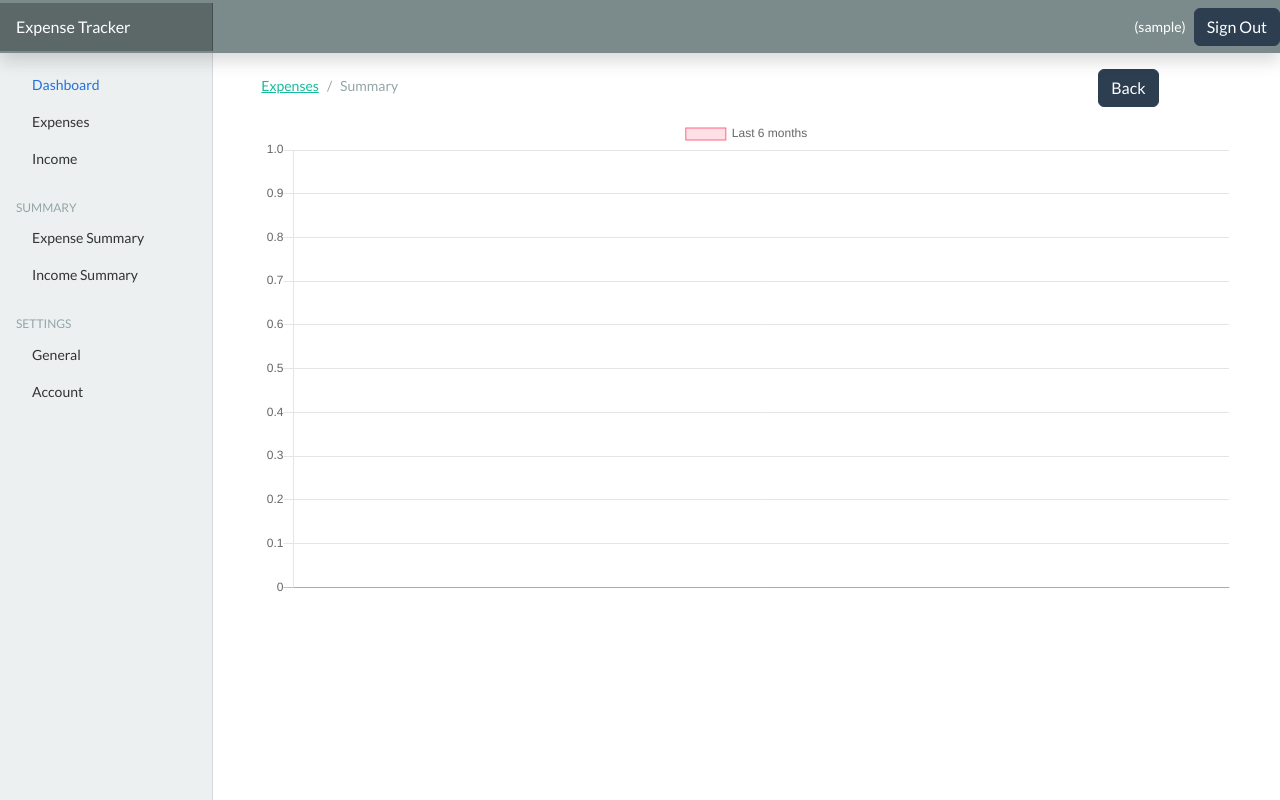
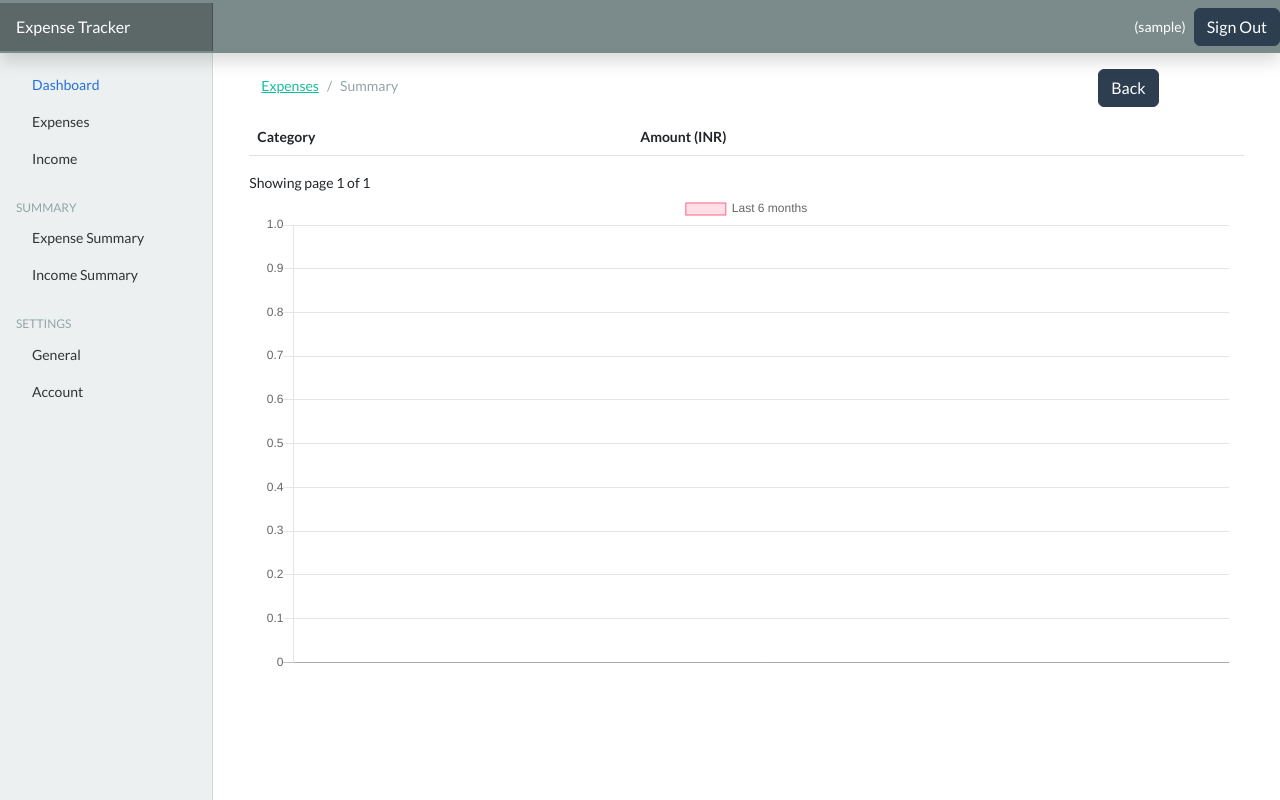
Before and after one commit to dixitpriyanshu/expensetracker, a Django app: page /stats in a window 1280 px wide. Run offline with Django 4.2, Linux system fonts and the light colour scheme; the visitor is signed in with stand-in values (Sample User, id 1); data comes from the database, SQL or seed files in the repository; data that the repository does not hold is empty; some libraries are stand-ins or nearby versions.

Commit message:
Triggers added --  On adding expense auto update total expenses

```diff
--- a/authentication/urls.py
+++ b/authentication/urls.py
@@ -10,6 +10,6 @@
     path('validate-username', csrf_exempt(UsernameValidationView.as_view()), name='validate-username'),
     path('validate-email', csrf_exempt(EmailValidationView.as_view()), name='validate-email'),
     path('activate/<uid>/<token>', VerifivationView.as_view(), name='activate'),
-    path('/request-reset-link', RequestPasswordResetEmail.as_view(), name='request-password'),
-    path('/set-new-password/<uid>/<token>', CompletePasswordReset.as_view(), name='reset-user-password'),
+    path('request-reset-link', RequestPasswordResetEmail.as_view(), name='request-password'),
+    path('set-new-password/<uid>/<token>', CompletePasswordReset.as_view(), name='reset-user-password'),
 ]
--- a/authentication/views.py
+++ b/authentication/views.py
@@ -14,9 +14,17 @@
 from django.contrib import auth
 from django.contrib.auth.tokens import PasswordResetTokenGenerator
 import threading
+from django.db.models.signals import post_save
+from django.dispatch import receiver
+from userpreferences.models import UserPreference
+
 
 # Create your views here.
 
+@receiver(post_save, sender=User)
+def create_default_preference(sender, instance, created, **kwargs):
+    if created:
+        UserPreference.objects.create(user=instance, currency ='INR')
 
 class EmailThread(threading.Thread):
 
--- a/expenses/admin.py
+++ b/expenses/admin.py
@@ -1,5 +1,5 @@
 from django.contrib import admin
-from .models import Expense, Category
+from .models import Expense, Category, TotalExpense
 # Register your models here.
 class ExpenseAdmin(admin.ModelAdmin):
     list_display = ('amount', 'description', 'owner', 'category', 'date',)
@@ -10,3 +10,4 @@
 
 admin.site.register(Expense, ExpenseAdmin)
 admin.site.register(Category)
+admin.site.register(TotalExpense)
--- a/expenses/views.py
+++ b/expenses/views.py
@@ -1,14 +1,29 @@
 from django.shortcuts import render, redirect
 from django.contrib import messages
 from django.contrib.auth.decorators import login_required
-from .models import Category, Expense
+from .models import Category, Expense, TotalExpense
 from django.core.paginator import Paginator
 import json
 from django.http import JsonResponse, HttpResponse
 from userpreferences.models import UserPreference
 import datetime
 import csv
+from django.db.models.signals import post_save
+from django.dispatch import receiver
 # Create your views here.
+
+@receiver(post_save, sender=Expense)
+def update_total_expense(sender, instance, **kwargs):
+    category = instance.category
+    amount = int(instance.amount)
+    owner = instance.owner
+    try:
+        total_expense = TotalExpense.objects.get(category=category, owner=owner)
+        current_total = int(total_expense.amount)
+        total_expense.amount = current_total + amount
+        total_expense.save()
+    except TotalExpense.DoesNotExist:
+        TotalExpense.objects.create(category=category, amount=amount, owner=owner)
 
 
 def search_expenses(request):
@@ -132,7 +147,20 @@
     return JsonResponse({'expense_category_data': finalrep}, safe= False)
 
 def stats_view(request):
-    return render(request, 'expenses/stats.html')
+    total_expenses= TotalExpense.objects.filter(owner = request.user)
+    paginator = Paginator(total_expenses, 5)
+    page_number = request.GET.get('page')
+    page_obj = Paginator.get_page(paginator, page_number)
+    if UserPreference.objects.filter(user= request.user).exists():
+        currency = UserPreference.objects.get(user= request.user).currency
+    else:
+        currency = 'INR'
+    context = {
+        'total_expenses': total_expenses,
+        'page_obj': page_obj,
+        'currency': currency
+    }
+    return render(request, 'expenses/stats.html', context)
 
 def export_csv(request):
 
--- a/expensetracker/settings.py
+++ b/expensetracker/settings.py
@@ -142,8 +142,8 @@
 
 
 EMAIL_HOST = 'smtp.gmail.com'
-EMAIL_HOST_USER = 'priyanshudixit404@gmail.com'
+EMAIL_HOST_USER = 'priyanshu.dixit.2910@gmail.com'
 EMAIL_USE_TLS = True
-DEFAILT_FROM_EMAIL = 'priyanshudixit404@gmail.com'
+DEFAILT_FROM_EMAIL = 'priyanshu.dixit.2910@gmail.com'
 EMAIL_PORT = 587
-EMAIL_HOST_PASSWORD = 'jygquefjolxlhjwd'
+EMAIL_HOST_PASSWORD = 'pmkekzalzdusylgf'
--- a/templates/expenses/stats.html
+++ b/templates/expenses/stats.html
@@ -19,8 +19,42 @@
             <a href="" class="btn btn-primary">Back</a>
         </div>
     </div>
+    <div class="app-table">
+        <table class="table table-striped table-hover">
+            <thead>
+                <th>Category</th>
+                <th>Amount ({{currency}})</th>
+                <th></th>
+            </thead>
+            <tbody>
+                {% for total_expense in page_obj %}
+                <tr>
+                    <td>{{total_expense.category}}</td>
+                    <td>{{total_expense.amount}}</td>
+                </tr>
+                {% endfor %}
+            </tbody>
+        </table>
+    </div>
+    <div class="pagination-conatiner">
 
+        <div>
+            Showing page {{ page_obj.number }} of {{ page_obj.paginator.num_pages }}
+        </div>
+        <ul class="pagination align-right float-end mr-auto">
+            {% if page_obj.has_previous %}
+            <li {% if page_obj.number == 1 %} class="page-item active" {% endif %}><a class="page-link" href="?page=1">&laquo; 1</a></li>
+            <li class="page-item"> <a class="page-link" href="?page={{ page_obj.previous_page_number }}">Previous</a></li>
+            {% endif %}
 
+            {% if page_obj.has_next %}
+            <li class="page-item"> <a class="page-link" href="?page={{ page_obj.next_page_number }}">Next</a></li>
+            <li class="page-item"> <a class="page-link" href="?page={{ page_obj.paginator.num_pages }}">{{ page_obj.paginator.num_pages}} &raquo;</a></li>
+            {% endif %}
+
+        </ul>
+
+    </div>
     <div class="container">
         <canvas id="myChart"></canvas>
       </div>
```
Also changed, not shown: expenses/models.py (+10 -1 lines), expenses/migrations/0002_totalexpense.py (added), expenses/migrations/0003_remove_totalexpense_user_totalexpense_owner.py (added), expenses/migrations/0004_alter_expense_amount.py (added).
